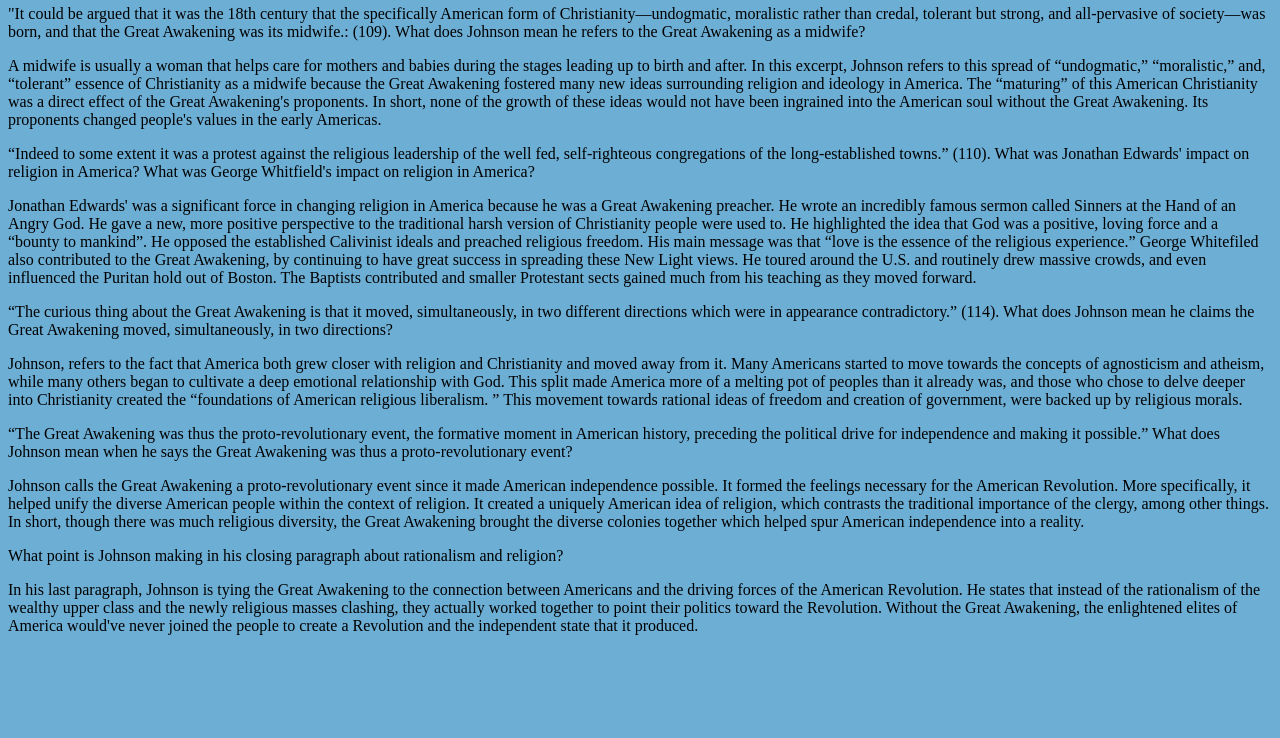
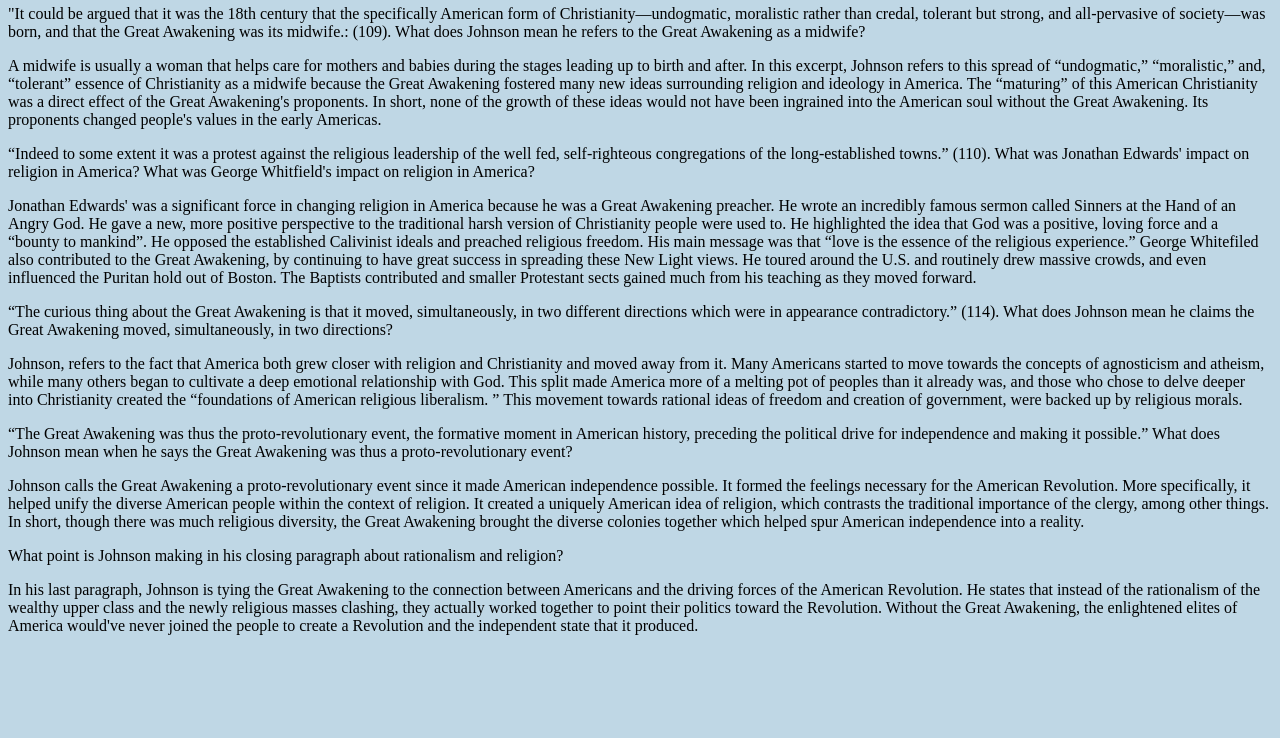
Before and after one commit to Neel390/Neel390.github.io, a plain HTML site: page index.html in a window 1280 px wide. Shown: the part 62-800 px from the top of the page. Drawn offline with Linux system fonts and the light colour scheme.

Commit message:
Update index.html

```diff
--- a/index.html
+++ b/index.html
@@ -10,7 +10,7 @@
 </head>
 
 
-<body style="background-color: rgb(109, 174, 212);">
+<body style="background-color: rgb(191, 215, 229);">
 
 <!--follwowing makes it easyeir to understand and reaad html-->
     <header>
```
